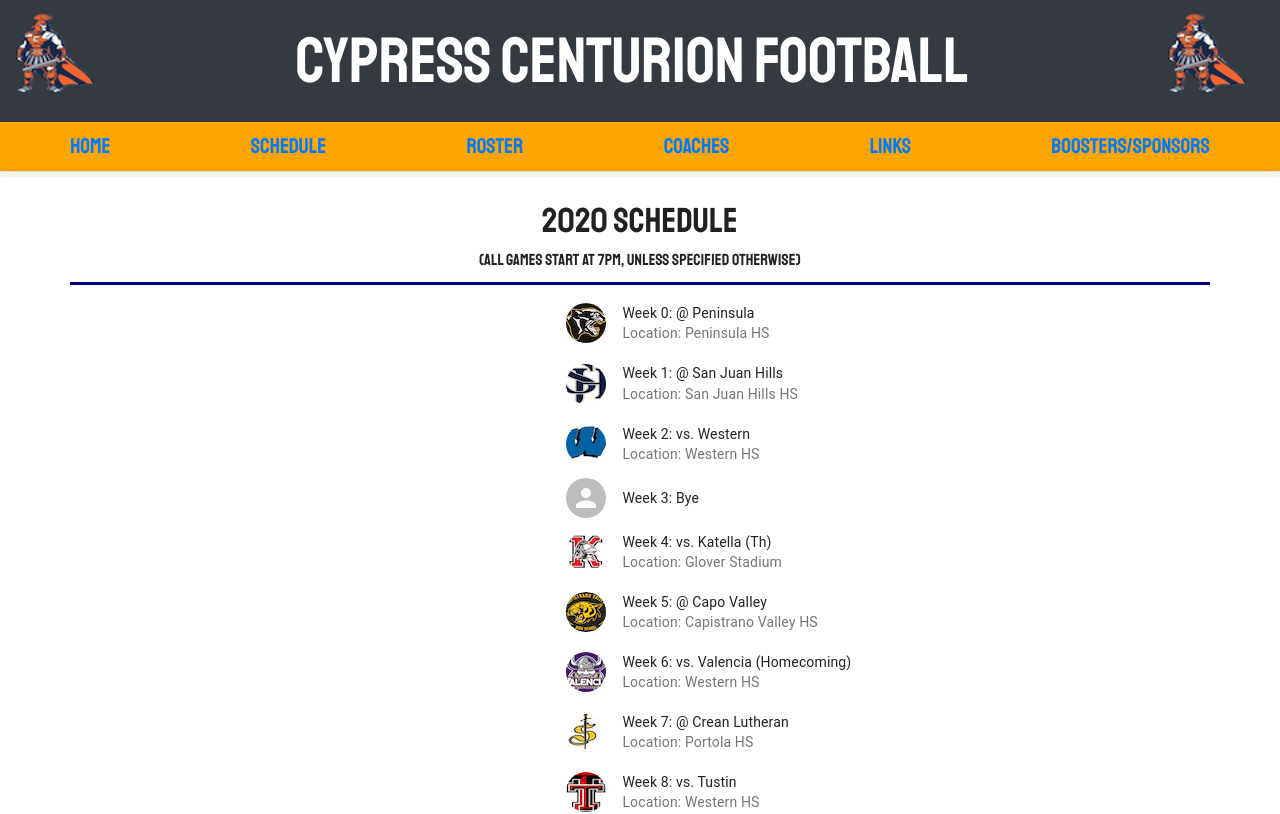
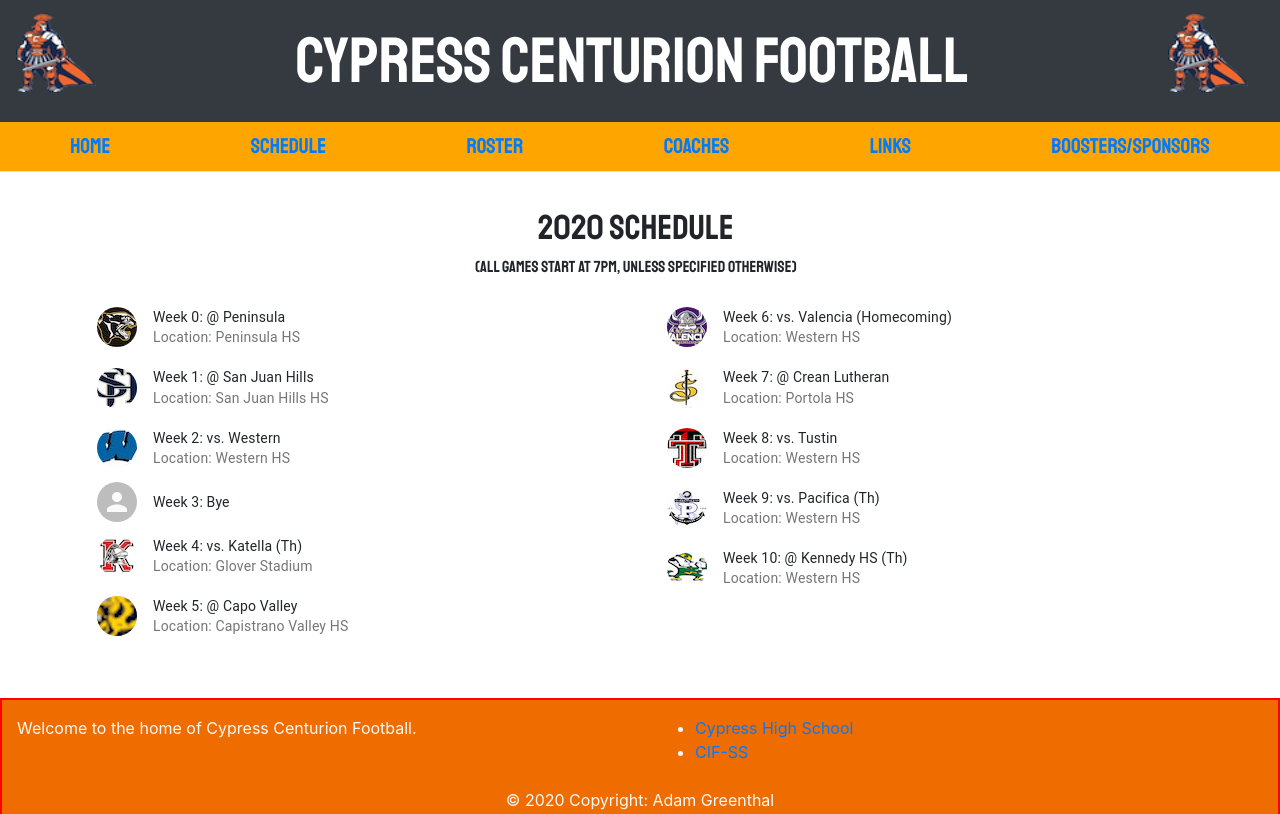
Before and after one commit to agreenthal/CypressFootball, a React (Create React App) app: page /schedule in a window 1280 px wide. Shown: the top 814 px of the page. Built offline with nearby package versions, Linux system fonts and the light colour scheme; a web font is replaced by a local one.

Commit message:
edited schedule page

```diff
--- a/src/Components/Schedule/Schedule.js
+++ b/src/Components/Schedule/Schedule.js
@@ -8,7 +8,7 @@
 import Grid from '@material-ui/core/Grid';
 import Typography from '@material-ui/core/Typography';
 import { Paper } from '@material-ui/core';
-import { Container } from 'react-bootstrap';
+import { Container, Row, Col } from 'react-bootstrap';
 
 import Peninsula from '../../Images/Logos/peninsula.png';
 import SanJuanHills from '../../Images/Logos/sanjuanhills.png';
@@ -26,12 +26,8 @@
         display: 'flex',
         width: '100%',
         paddingBottom: '0px',
-        marginTop: '5px',
-    },
-    demo: {
-        backgroundColor: theme.palette.background.paper,
-        fontSize: '12pt',
-        marginLeft: '43%'
+        marginTop: theme.spacing(1),
+        marginBottom: theme.spacing(5)
     },
     title: {
         margin: theme.spacing(2, 0, 0),
@@ -44,12 +40,14 @@
         textAlign: 'center',
         fontFamily: 'Staatliches, cursive'
     },
-    record: {
-        textAlign: 'center',
-        fontWeight: 'bold',
-        paddingTop: theme.spacing(2),
-        paddingBottom: theme.spacing(2)
-    }
+    preseason: {
+        display: 'flex',
+        float: 'left',
+    },
+    league: {
+        display: 'flex',
+        float: 'right',
+    },
 }));
 
 
@@ -58,16 +56,16 @@
     const classes = useStyles();
     const [dense] = React.useState(true);
     return (
-        <Paper elevation={6} className={classes.root}>
-            <Grid container spacing={1}>
+        <Grid container spacing={1} className={classes.root}>
             <Grid item md>
-                    <Container style={{ borderBottom: '3px solid navy', paddingBottom: '10px' }}>
-                        <Typography variant="h6" className={classes.title}>
-                            2020 Schedule
-                    </Typography>
+                <Container style={{ paddingBottom: '10px' }}>
+                    <Typography variant="h6" className={classes.title}>2020 Schedule</Typography>
                     <Typography className={classes.subtitle}>(All games start at 7pm, unless specified otherwise)</Typography>
                 </Container>
-                    <div className={classes.demo}>
+                <Container>
+                    <Row>
+                        <Col className={classes.preseason}>
+                            <div>
                                 <List dense={dense}>
                                     <ListItem >
                                         <ListItemAvatar>
@@ -134,6 +132,12 @@
                                             secondary={'Location: Capistrano Valley HS'}
                                         />
                                     </ListItem>
+                                </List>
+                            </div>
+                        </Col>
+                        <Col className={classes.league}>
+                            <div>
+                                <List dense={dense}>
                                     <ListItem>
                                         <ListItemAvatar>
                                             <Avatar>
@@ -191,8 +195,10 @@
                                     </ListItem>
                                 </List>
                             </div>
+                        </Col>
+                    </Row>
+                </Container>
             </Grid>
         </Grid>
-        </Paper>
     )
 }
```
Also changed, not shown: src/Images/Logos/capo.png. Lines whose indentation alone changed are shown as unchanged.
